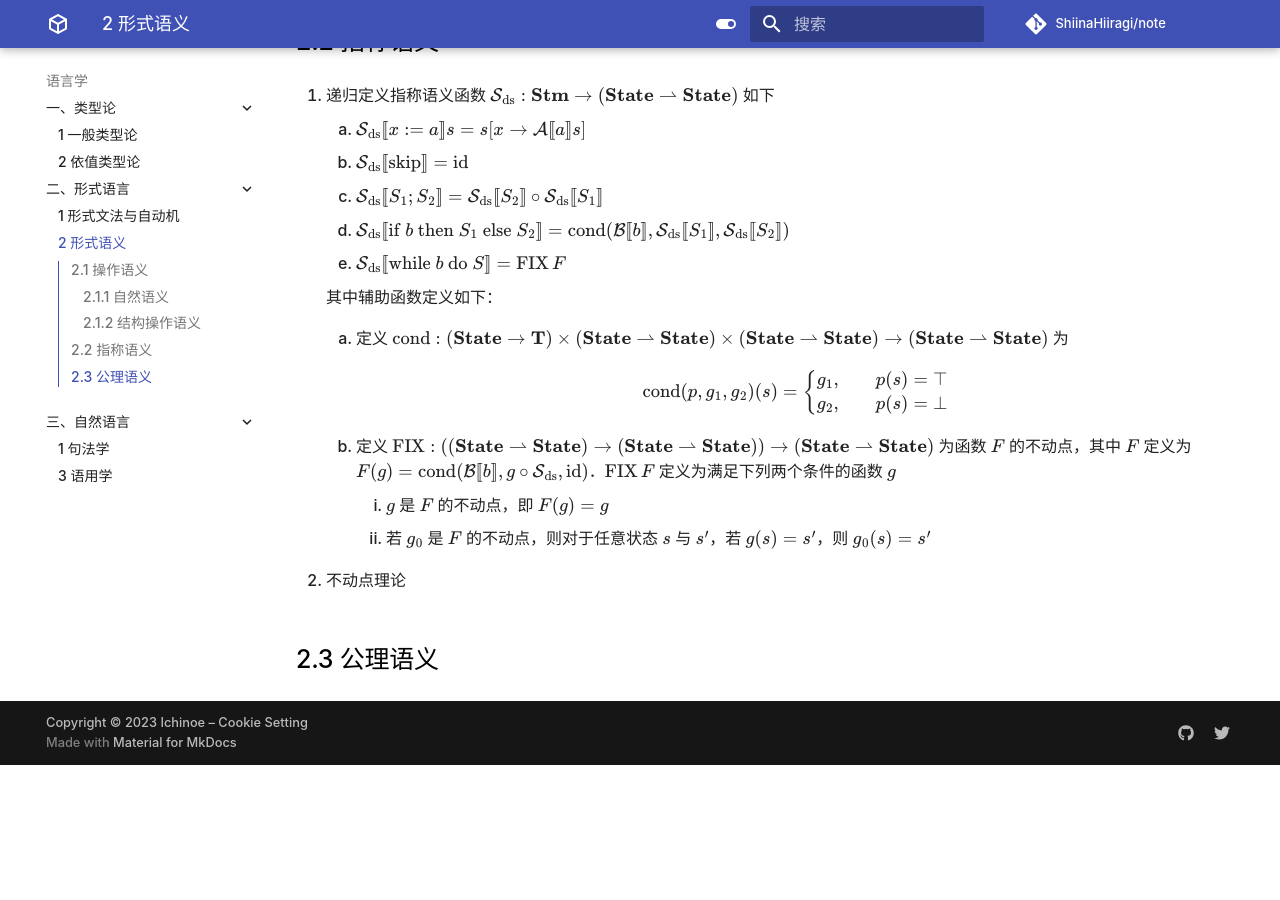
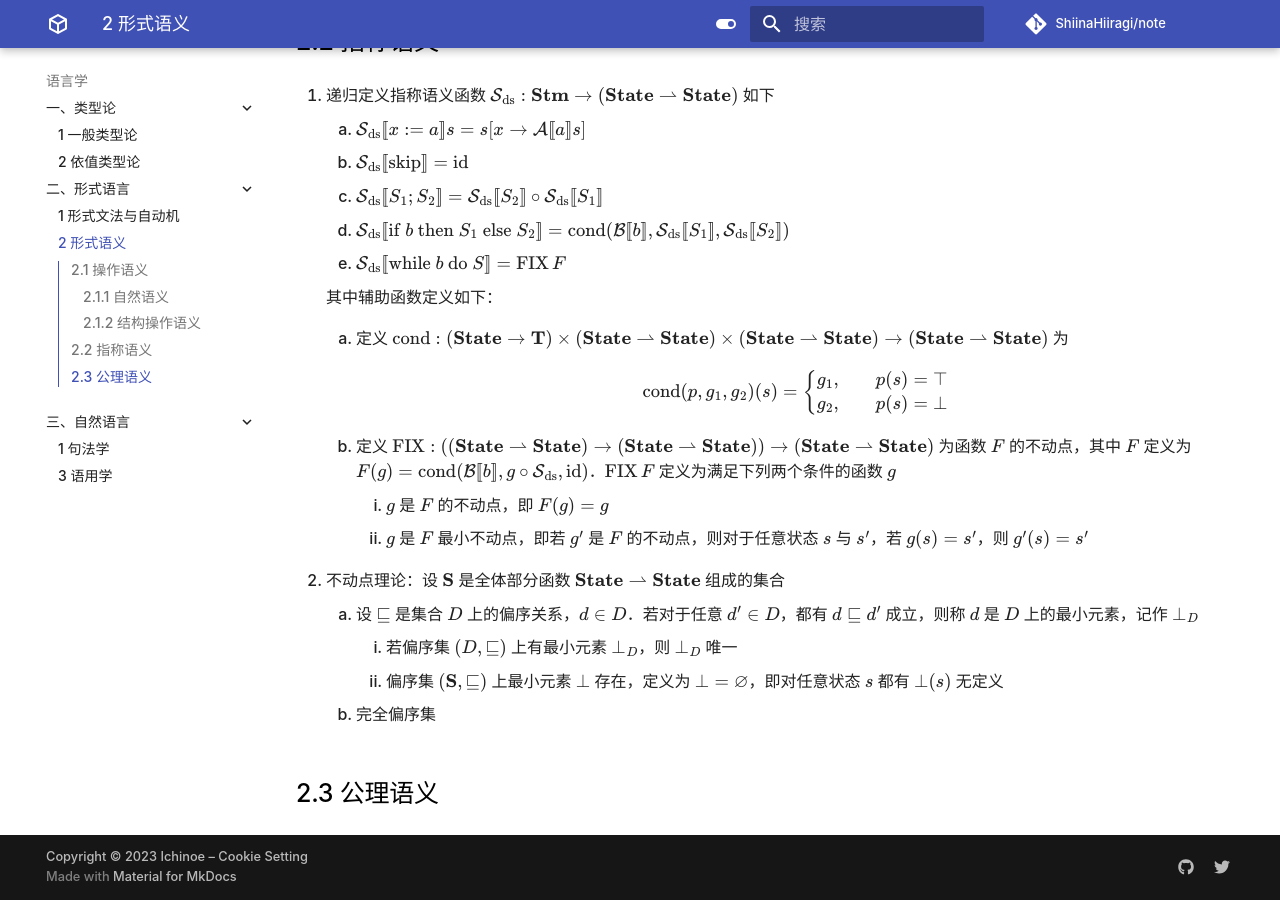
Before and after one commit to ShiinaHiiragi/note, an MkDocs documentation site: the page built from docs/lang/formal/sem.md, in a window 1280 px wide and 900 px high, scrolled down 4593 px. Built offline with MkDocs 1.6.1 and Material for MkDocs 9.7.7, drawn with Linux system fonts in a browser that asks for light colours; comment, search, counter and statistics services are not loaded; before the commit the page ends 5358 px from its top, so only the background shows below that.

Commit message:
ready for cpo

```diff
--- a/docs/lang/formal/sem.md
+++ b/docs/lang/formal/sem.md
@@ -223,8 +223,12 @@
 
     2. 定义 $\mathrm{FIX}: ((\mathbf{State} \rightharpoonup \mathbf{State}) \to (\mathbf{State} \rightharpoonup \mathbf{State})) \to (\mathbf{State} \rightharpoonup \mathbf{State})$ 为函数 $F$ 的不动点，其中 $F$ 定义为 $F(g) = \operatorname{cond}(\mathcal B[\![b]\!], g \circ \mathcal S_{\text{ds}}, \mathrm{id})$．$\operatorname{FIX} F$ 定义为满足下列两个条件的函数 $g$
         1. $g$ 是 $F$ 的不动点，即 $F(g) = g$
-        2. 若 $g_0$ 是 $F$ 的不动点，则对于任意状态 $s$ 与 $s'$，若 $g(s) = s'$，则 $g_0(s) = s'$
+        2. $g$ 是 $F$ 最小不动点，即若 $g'$ 是 $F$ 的不动点，则对于任意状态 $s$ 与 $s'$，若 $g(s) = s'$，则 $g'(s) = s'$
 
-2. 不动点理论
+2. 不动点理论：设 $\mathbf{S}$ 是全体部分函数 $\mathbf{State} \rightharpoonup \mathbf{State}$ 组成的集合
+    1. 设 $\sqsubseteq$ 是集合 $D$ 上的偏序关系，$d \in D$．若对于任意 $d' \in D$，都有 $d \sqsubseteq d'$ 成立，则称 $d$ 是 $D$ 上的最小元素，记作 $\bot_{D}$
+        1. 若偏序集 $(D, \sqsubseteq)$ 上有最小元素 $\bot_{D}$，则 $\bot_{D}$ 唯一
+        2. 偏序集 $(\mathbf{S}, \sqsubseteq)$ 上最小元素 $\bot$ 存在，定义为 $\bot = \varnothing$，即对任意状态 $s$ 都有 $\bot(s)$ 无定义
+    2. 完全偏序集
 
 ## 2.3 公理语义
```
Also changed, not shown: docs/alg/mod/ltt.md (+2 -2 lines), docs/logic/set/zfc.md (+1 -0 lines).
